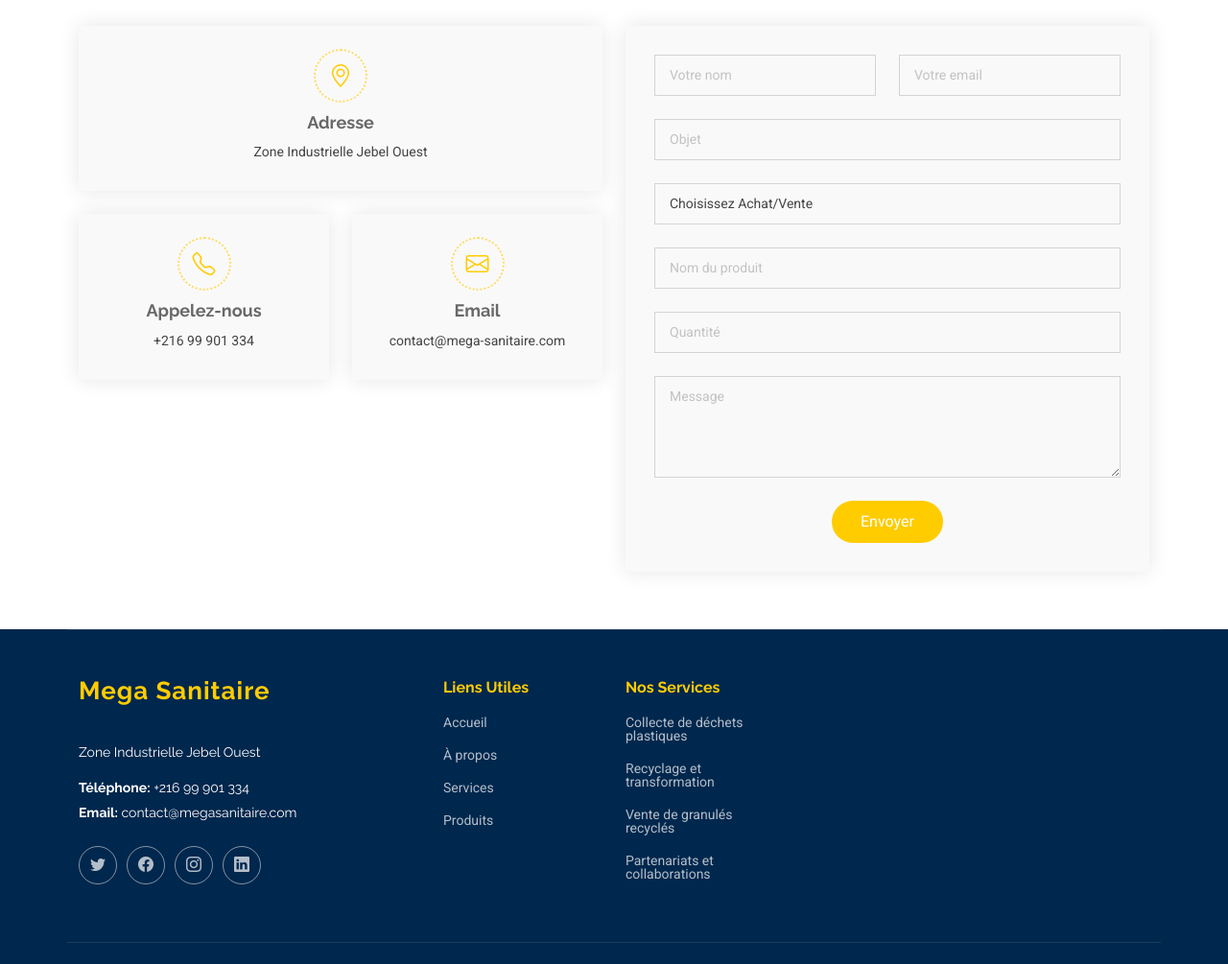
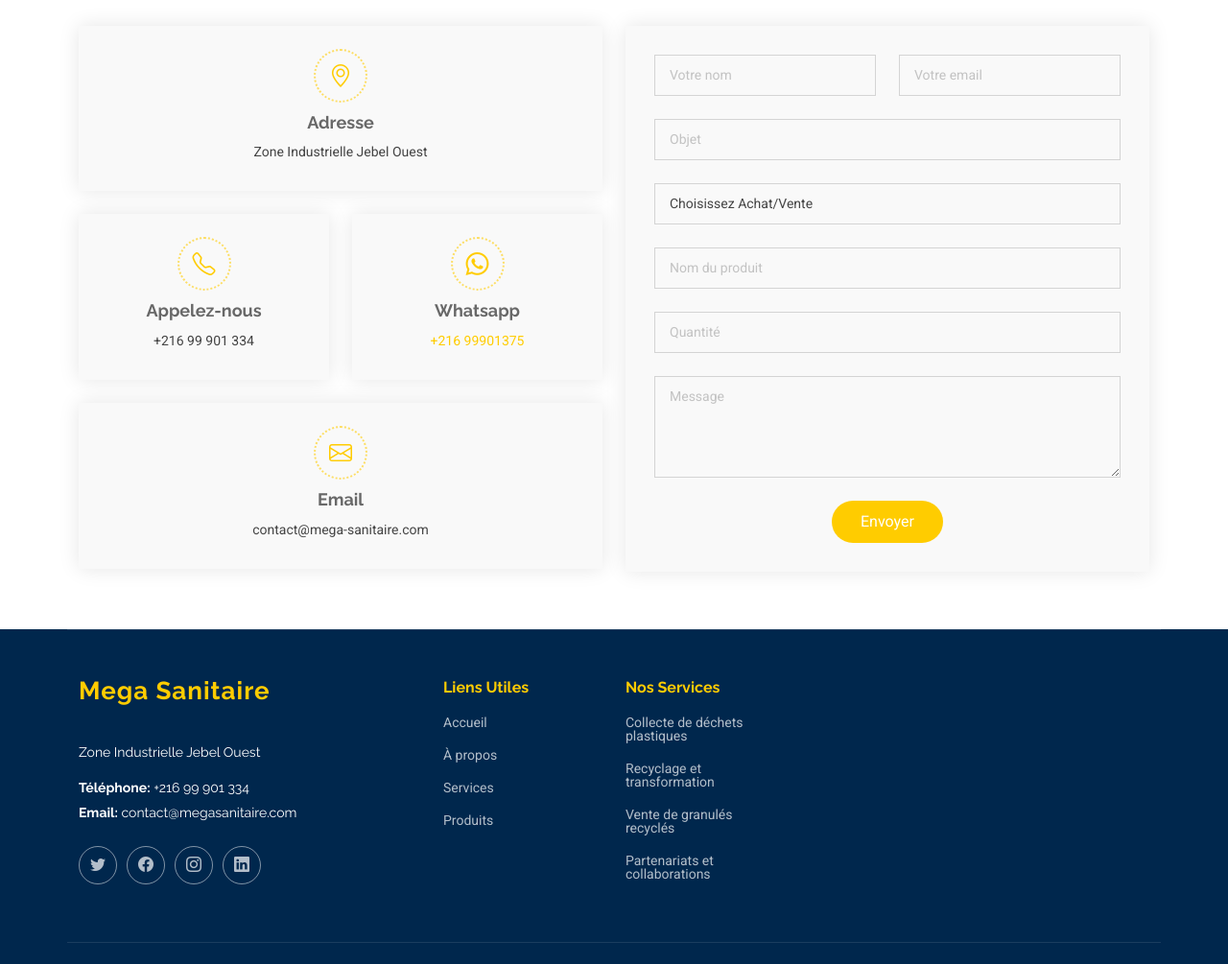
Before and after one commit to amirabourogaa/mega-sanitaire, a plain HTML site: page index.html in a window 1280 px wide. Shown: the part 6246-7251 px from the top of the page at 96% size. Drawn offline with nearby package versions, Linux system fonts and the light colour scheme; some packages are replaced by stand-ins of ours; a script that the page names is missing.

Commit message:
Modify num

```diff
--- a/index.html
+++ b/index.html
@@ -127,7 +127,7 @@
           Nous collectons, lavons, broyons et transformons les déchets plastiques en granulés de bonne qualité. Notre technologie de pointe et haut de gamme transforme les déchets plastiques en matières premières utilisables et propres suivant un processus de recyclage qui respecte l'environnement et est agréé par toutes les organisations de tutelle. Nos principaux produits sont les granulés HDPE, LDPE, PP et mixtes (HD/LD PE). Nous vous prions de ne pas hésiter à nous contacter si vous avez des déchets plastiques disponibles ou si vous avez besoin de granulés recyclés. Votre collaboration est précieuse pour notre environnement et notre économie.
         </p>
 
-        <a href="#" class="about-btn align-self-center align-self-xl-start mt-3">
+        <a href="#contact" class="about-btn align-self-center align-self-xl-start mt-3">
           <span>Contactez-nous</span> <i class="bi bi-chevron-right"></i>
         </a>
       </div>
@@ -709,8 +709,16 @@
                   </div>
                 </div>
                 <!-- Fin Info Item -->
+                <div class="col-md-6">
+                  <a href="https://wa.me/21699901375" class="info-item d-flex flex-column justify-content-center align-items-center" data-aos="fade-up" data-aos-delay="300">
+                    <i class="bi bi-whatsapp"></i>
+                    <h3>Whatsapp</h3>
+                    <p>+216 99901375</p>
+                  </a>
+                </div>
+                <!-- Fin Info Item -->
 
-                <div class="col-md-6">
+                <div class="col-md-12">
                   <div
                     class="info-item d-flex flex-column justify-content-center align-items-center"
                     data-aos="fade-up"
```
